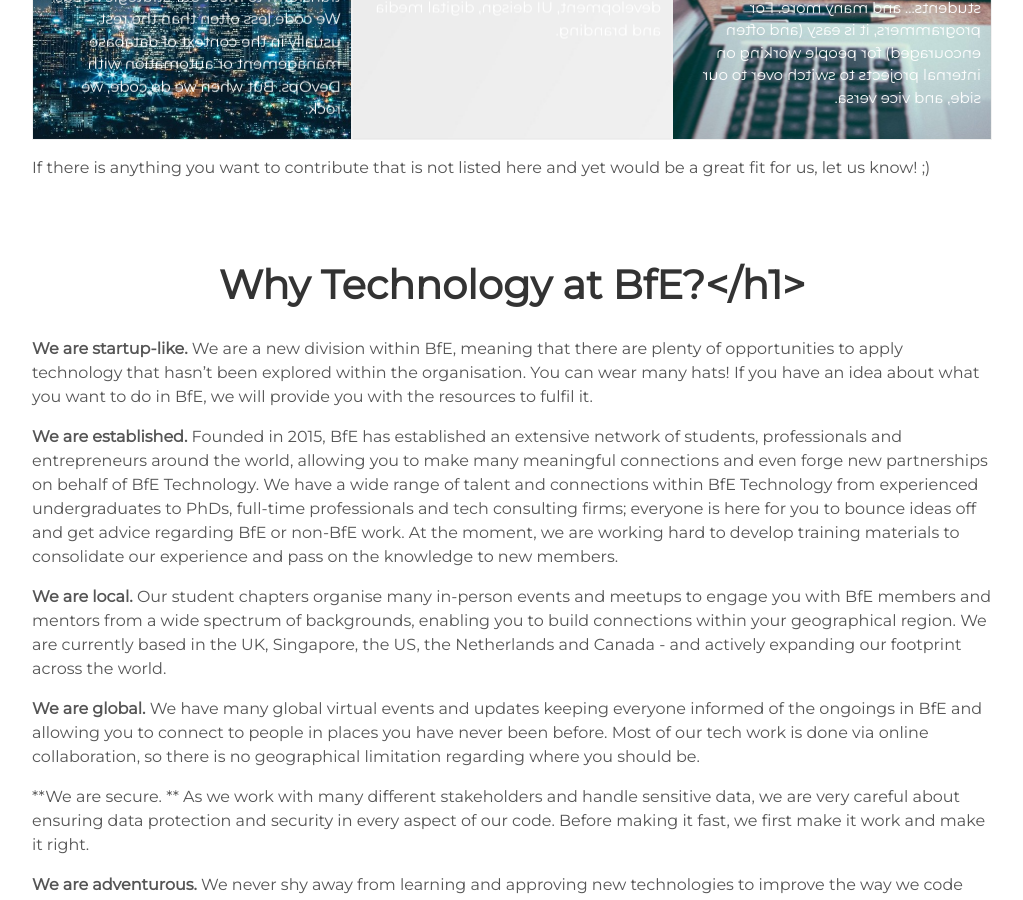
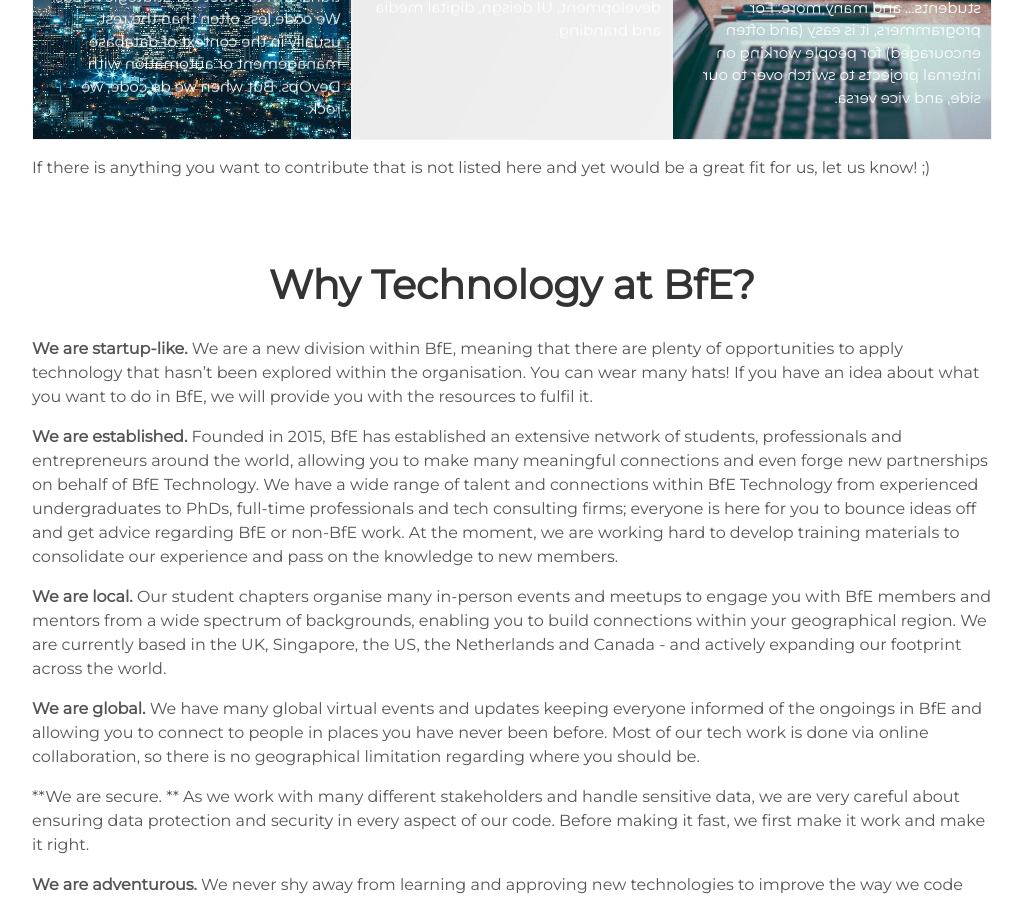
Before and after one commit to BfE-Technology/BfE-Technology.github.io, a Jekyll site: the page built from index.md, in a window 1280 px wide and 900 px high, scrolled down 2559 px. Shown: the whole window, without its empty margins (128-1151 px from the left). Built offline with Jekyll 4.4.1, drawn with Linux system fonts in a browser that asks for light colours; our own code applies the rules of GitHub Pages for plain Markdown files.

```diff
--- a/index.md
+++ b/index.md
@@ -121,7 +121,7 @@ Drop us an email today at technology@bridgesforenterprise.com to explore how you
 
 If there is anything you want to contribute that is not listed here and yet would be a great fit for us, let us know! ;)
 
-# Why Technology at BfE?</h1>
+# Why Technology at BfE?
 **We are startup-like.** We are a new division within BfE, meaning that there are plenty of opportunities to apply technology that hasn't been explored within the organisation. You can wear many hats! If you have an idea about what you want to do in BfE, we will provide you with the resources to fulfil it.
 
 
```
